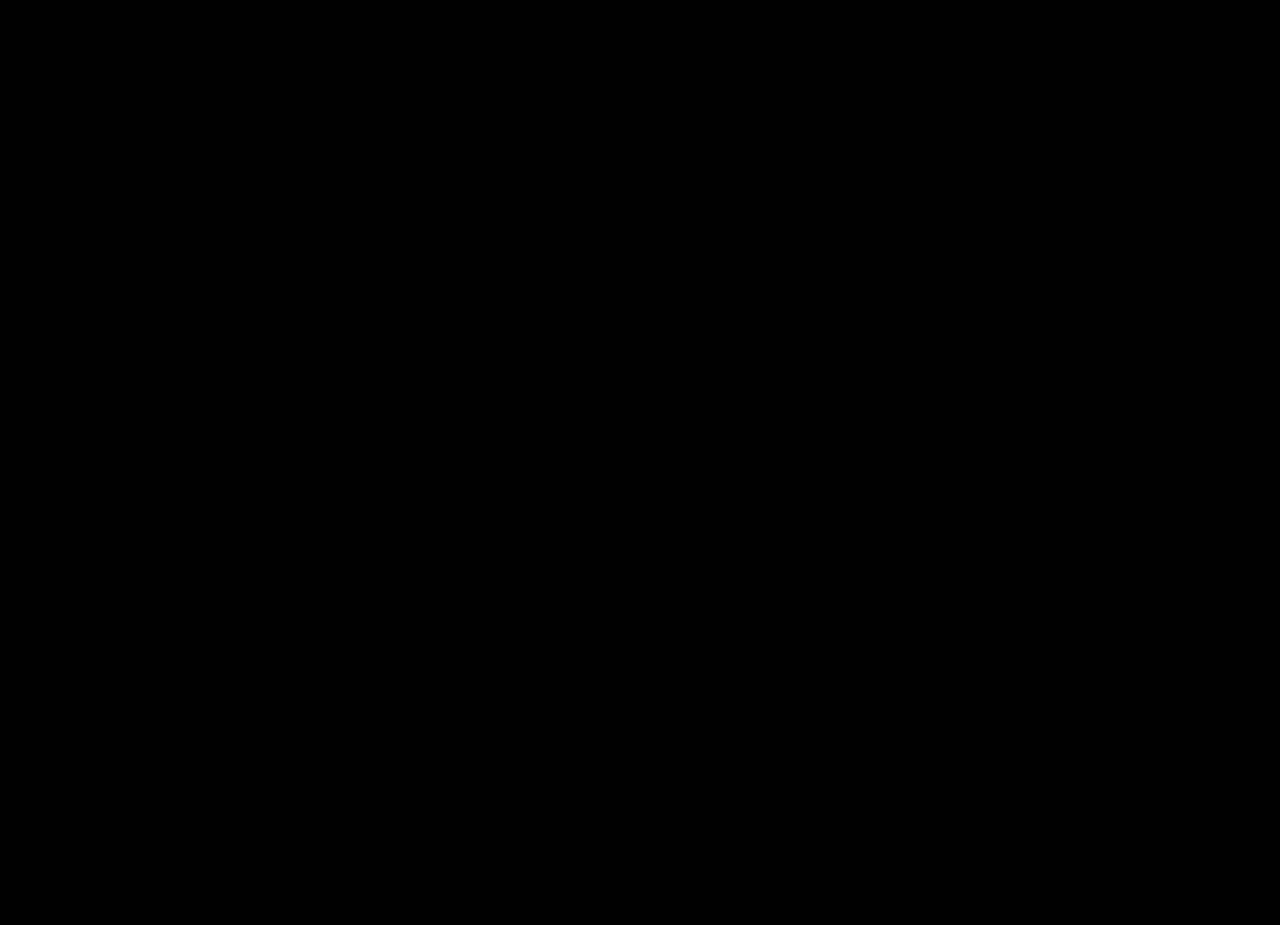
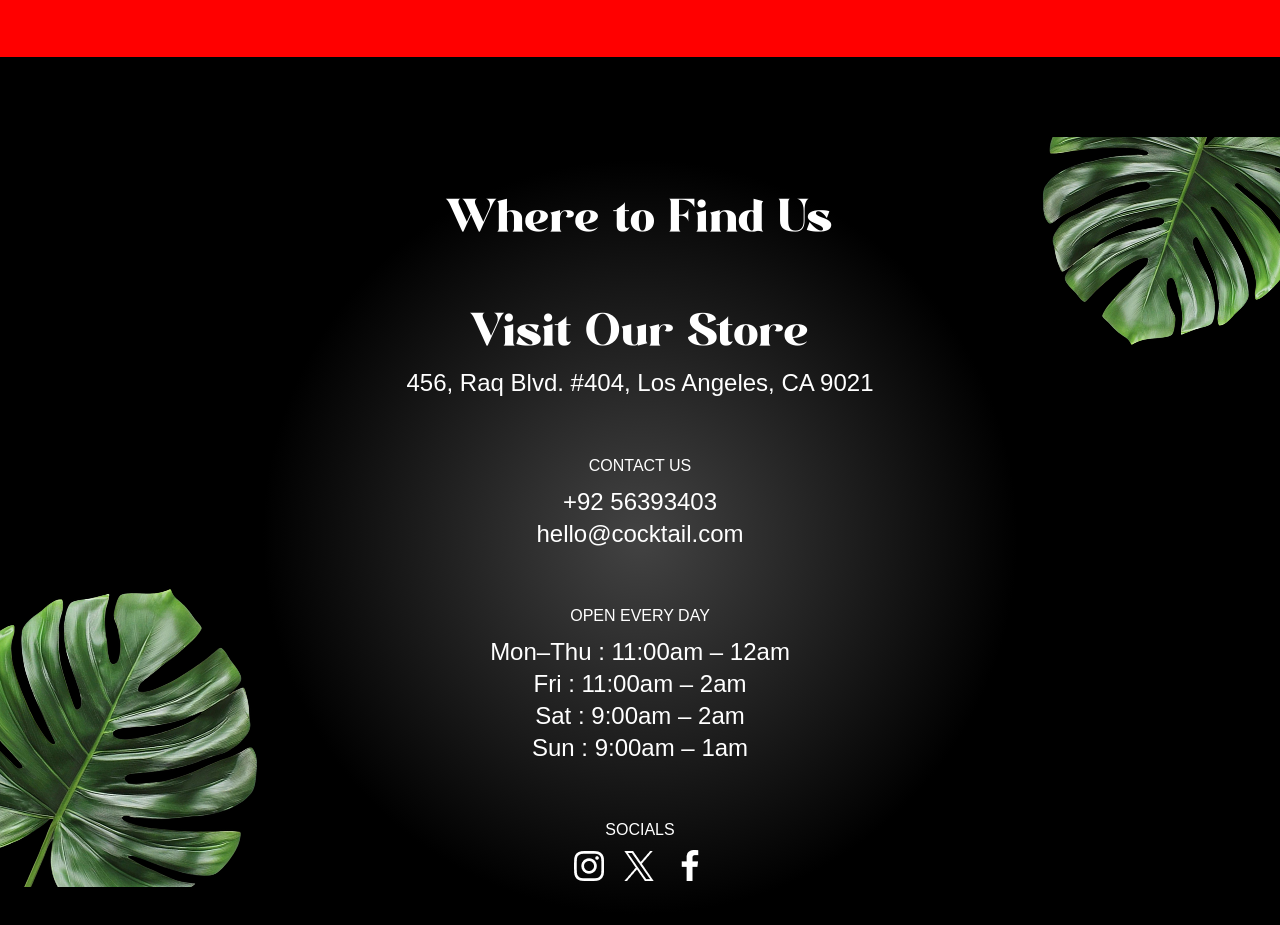
Before and after one commit to IramGillani/Mojito, a React (Vite) app: page / in a window 1280 px wide. Shown: the part 5560-6485 px from the top of the page. Before the commit the page ends 5025 px from the top, so only its background shows below. Built offline with nearby package versions, Linux system fonts and the light colour scheme; a web font is replaced by a local one.

Commit message:
implement Footer section

```diff
--- a/src/App.jsx
+++ b/src/App.jsx
@@ -7,6 +7,8 @@
 import About from "./components/About";
 import Art from "./components/Art";
 import Menu from "./components/Menu";
+import PracGSAP from "./components/pracGSAP";
+import Contact from "./components/Contact";
 gsap.registerPlugin(ScrollTrigger, SplitText);
 
 function App() {
@@ -18,6 +20,8 @@
       <About />
       <Art />
       <Menu />
+      <PracGSAP />
+      <Contact />
     </main>
   );
 }
--- /dev/null
+++ b/src/components/Contact.jsx
@@ -0,0 +1,81 @@
+import React from "react";
+import { openingHours, socials } from "../../constants";
+import { useGSAP } from "@gsap/react";
+import { SplitText } from "gsap/all";
+import gsap from "gsap";
+gsap.registerPlugin(SplitText);
+
+const Contact = () => {
+  useGSAP(() => {
+    const titleSplit = SplitText.create("#contact h2", { type: "word" });
+    const timeline = gsap.timeline({
+      scrollTrigger: { trigger: "#contact", start: "top center" },
+      ease: "power1.inOut",
+    });
+    timeline
+      .from(titleSplit.words, {
+        opacity: 0,
+        yPercent: 100,
+        stagger: 0.02,
+      })
+      .from("#contact h3, #contact p", {
+        opacity: 0,
+        yPercent: 100,
+        stagger: 0.02,
+      })
+      .to("#f-right-leaf", { y: "-50", duration: 1, ease: "power1.inOut" })
+      .to("#f-left-leaf", { y: "-50", duration: 1, ease: "power1.inOut" }, "<");
+  });
+  return (
+    <footer id="contact">
+      <img
+        src="./images/footer-right-leaf.png"
+        alt="leaf-right"
+        id="f-right-leaf"
+      />
+      <img
+        src="./images/footer-left-leaf.png"
+        alt="leaf-left"
+        id="f-left-leaf"
+      />
+      <div className="content">
+        <h2>Where to Find Us</h2>
+        <div>
+          <h2>Visit Our Store</h2>
+          <p>456, Raq Blvd. #404, Los Angeles, CA 9021</p>
+        </div>
+        <div>
+          <h3>Contact Us</h3>
+          <p>+92 56393403</p>
+          <p>hello@cocktail.com</p>
+        </div>
+        <div>
+          <h3>Open Every Day</h3>
+          {openingHours.map((time) => (
+            <p key={time.day}>
+              {time.day} : {time.time}
+            </p>
+          ))}
+        </div>
+        <div>
+          <h3>Socials</h3>
+          <div className="flex-center gap-5">
+            {socials.map((social) => (
+              <a
+                key={social.name}
+                href={social.url}
+                target="_blank"
+                rel="noopener noreferrer"
+                aria-label={social.name}
+              >
+                <img src={social.icon} alt="social icon" />
+              </a>
+            ))}
+          </div>
+        </div>
+      </div>
+    </footer>
+  );
+};
+
+export default Contact;
--- /dev/null
+++ b/src/components/pracGSAP.jsx
@@ -0,0 +1,34 @@
+import React, { useRef } from "react";
+import { useGSAP } from "@gsap/react";
+import gsap from "gsap";
+import { ScrollTrigger } from "gsap/all";
+gsap.registerPlugin(ScrollTrigger);
+
+const PracGSAP = () => {
+  useGSAP(() => {
+    gsap.fromTo(
+      ".para",
+      {
+        xPercent: 200,
+        backgroundColor: "#999",
+        color: "pink",
+      },
+      {
+        backgroundColor: "red",
+        xPercent: 0,
+        color: "white",
+        duration: 2,
+      }
+    );
+  });
+  return (
+    <div className=" py-68 para">
+      pracGSAP Lorem ipsum dolor, sit amet consectetur adipisicing elit. Fuga
+      consectetur nihil distinctio quae fugit adipisci debitis aperiam sapiente
+      minima, at itaque magnam tempora molestiae fugiat modi est, veritatis
+      incidunt quasi.
+    </div>
+  );
+};
+
+export default PracGSAP;
```
